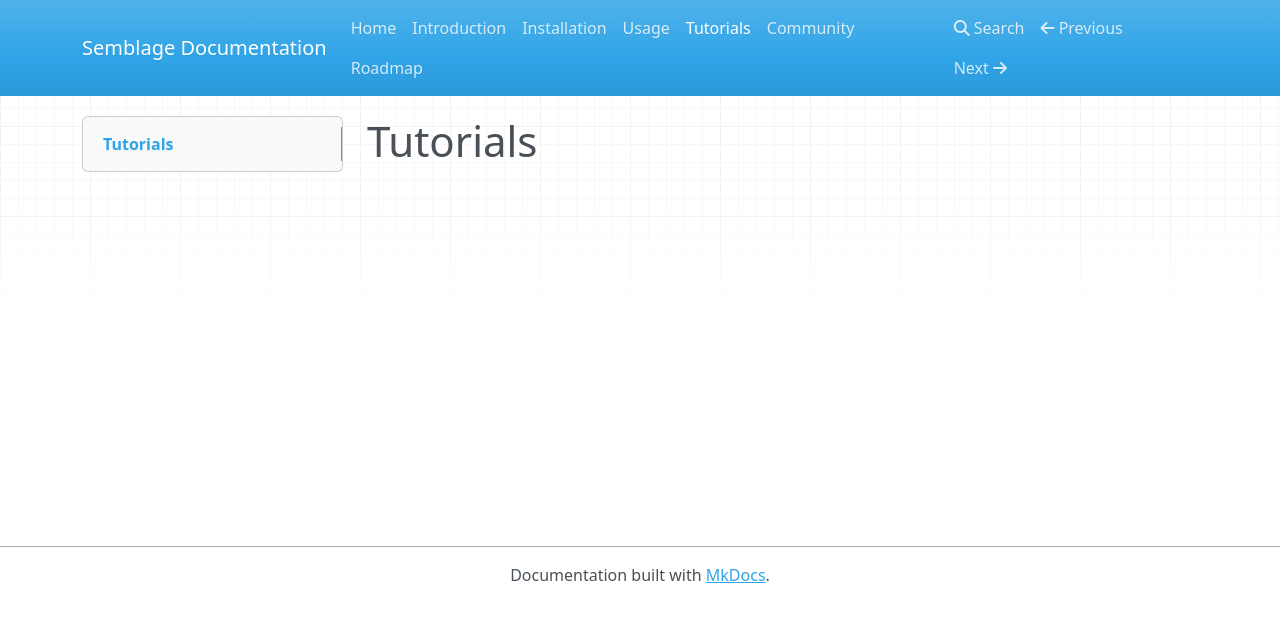
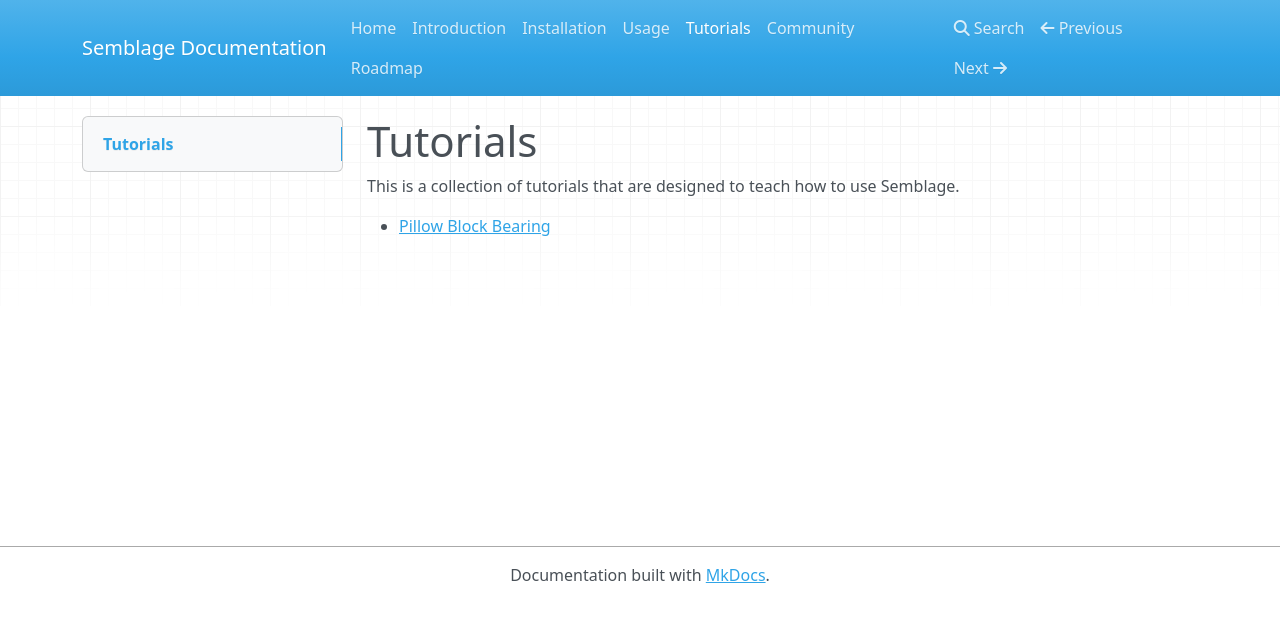
Before and after one commit to 7BIndustries/semblage-docs, an MkDocs documentation site: the page built from docs/tutorials/index.md, in a window 1280 px wide. Shown: the top 622 px of the page. Built offline with MkDocs 1.6.1, drawn with Linux system fonts in a browser that asks for light colours; nearby versions of some CDN libraries.

Commit message:
Added a TOC to the tutorials index file

```diff
--- a/docs/tutorials/index.md
+++ b/docs/tutorials/index.md
@@ -1 +1,5 @@
 # Tutorials
+
+This is a collection of tutorials that are designed to teach how to use Semblage.
+
+* [Pillow Block Bearing](pillow_block_bearing.md)
```
